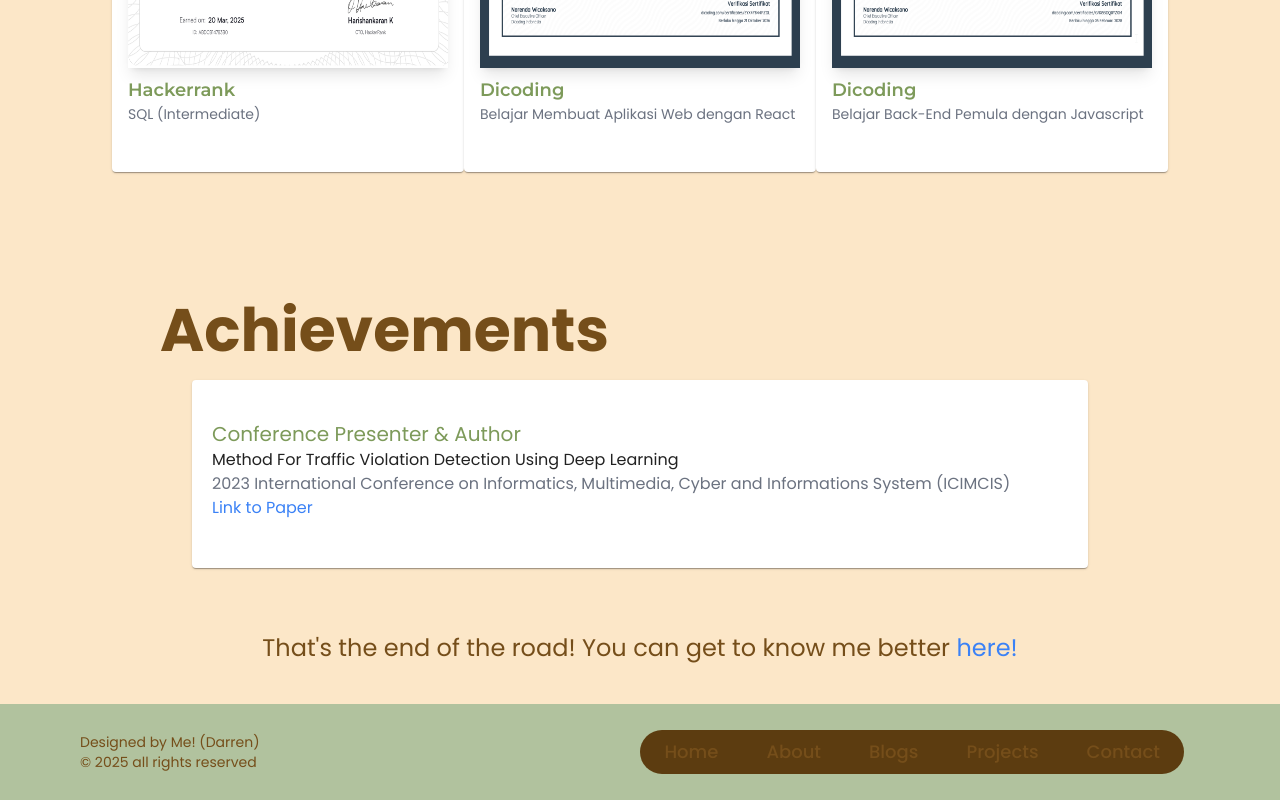
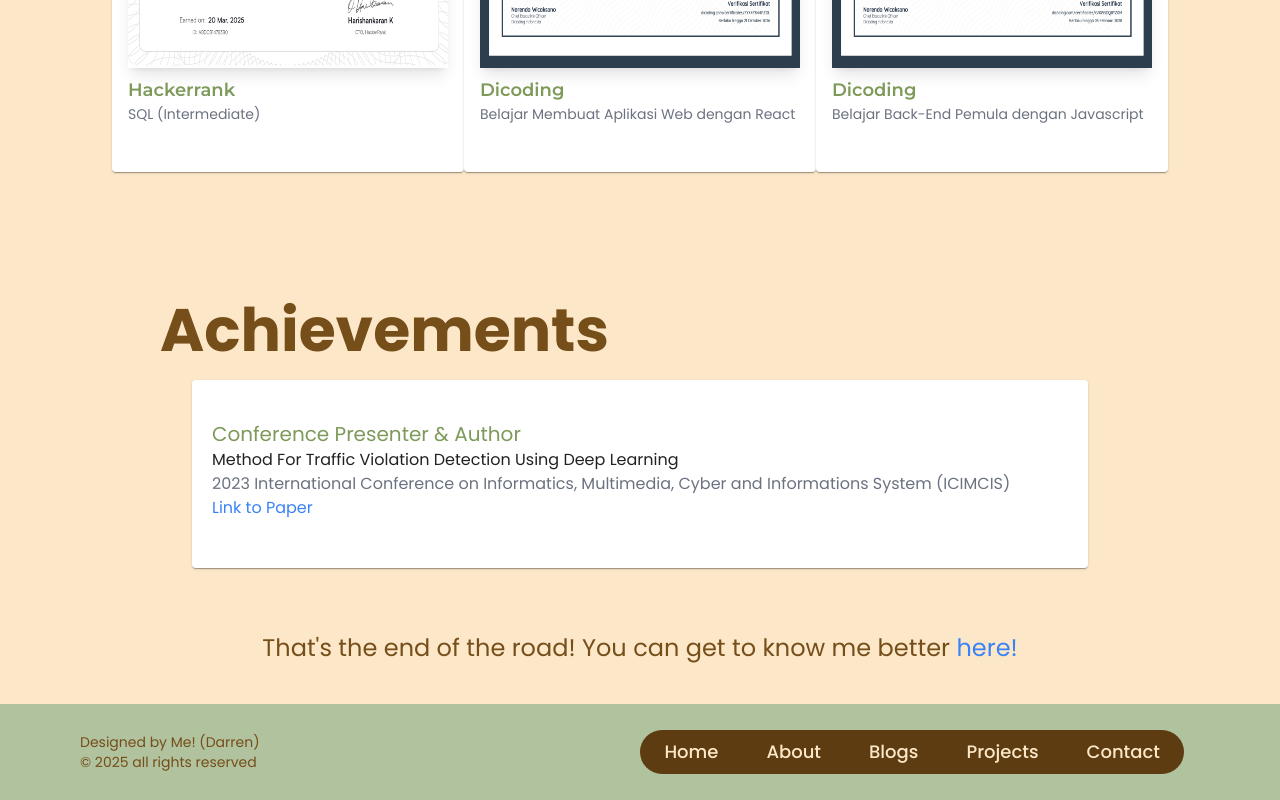
Before and after one commit to IAmGigabyteSpeed/portfolio-web-app, a Next.js app: page /about in a window 1280 px wide. Shown: the part 4626-5426 px from the top of the page. Built offline with nearby package versions, Linux system fonts and the light colour scheme.

Commit message:
Update footer bg  and text color

```diff
--- a/app/components/footer.js
+++ b/app/components/footer.js
@@ -10,31 +10,31 @@ const Footer = () => {
         <div className="flex flex-row md:me-4 bg-[var(--accent)] rounded-full py-2">
           <Link
             href="/"
-            className="lg:text-lg lg:px-4 md:px-2 md:mx-2 mx-1 h-full font-medium flex items-center justify-center text-center transition-all duration-300 hover:text-[var(--accent)] hover:scale-105 hover:bg-[var(--background)] rounded-xl"
+            className="lg:text-lg lg:px-4 md:px-2 md:mx-2 mx-1 h-full font-medium flex items-center justify-center text-center text-[var(--background)] transition-all duration-300 hover:text-[var(--accent)] hover:scale-105 hover:bg-[var(--background)] rounded-xl"
           >
             Home
           </Link>
           <Link
             href="/about"
-            className="lg:text-lg lg:px-4 md:px-2 md:mx-2 mx-1 h-full font-medium flex items-center justify-center text-center transition-all duration-300 hover:text-[var(--accent)] hover:scale-105 hover:bg-[var(--background)] rounded-xl"
+            className="lg:text-lg lg:px-4 md:px-2 md:mx-2 mx-1 h-full font-medium flex items-center justify-center text-center text-[var(--background)] transition-all duration-300 hover:text-[var(--accent)] hover:scale-105 hover:bg-[var(--background)] rounded-xl"
           >
             About
           </Link>
           <Link
             href="/blog"
-            className="lg:text-lg lg:px-4 md:px-2 md:mx-2 mx-1 h-full font-medium flex items-center justify-center text-center transition-all duration-300 hover:text-[var(--accent)] hover:scale-105 hover:bg-[var(--background)] rounded-xl"
+            className="lg:text-lg lg:px-4 md:px-2 md:mx-2 mx-1 h-full font-medium flex items-center justify-center text-center text-[var(--background)] transition-all duration-300 hover:text-[var(--accent)] hover:scale-105 hover:bg-[var(--background)] rounded-xl"
           >
             Blogs
           </Link>
           <Link
             href="/projects"
-            className="lg:text-lg lg:px-4 md:px-2 md:mx-2 mx-1 h-full font-medium flex items-center justify-center text-center transition-all duration-300 hover:text-[var(--accent)] hover:scale-105 hover:bg-[var(--background)] rounded-xl"
+            className="lg:text-lg lg:px-4 md:px-2 md:mx-2 mx-1 h-full font-medium flex items-center justify-center text-center text-[var(--background)] transition-all duration-300 hover:text-[var(--accent)] hover:scale-105 hover:bg-[var(--background)] rounded-xl"
           >
             Projects
           </Link>
           <Link
             href="/contact"
-            className="lg:text-lg lg:px-4 md:px-2 md:mx-2 mx-1 h-full font-medium flex items-center justify-center text-center transition-all duration-300 hover:text-[var(--accent)] hover:scale-105 hover:bg-[var(--background)] rounded-xl"
+            className="lg:text-lg lg:px-4 md:px-2 md:mx-2 mx-1 h-full font-medium flex items-center justify-center text-center text-[var(--background)] transition-all duration-300 hover:text-[var(--accent)] hover:scale-105 hover:bg-[var(--background)] rounded-xl"
           >
             Contact
           </Link>
```
